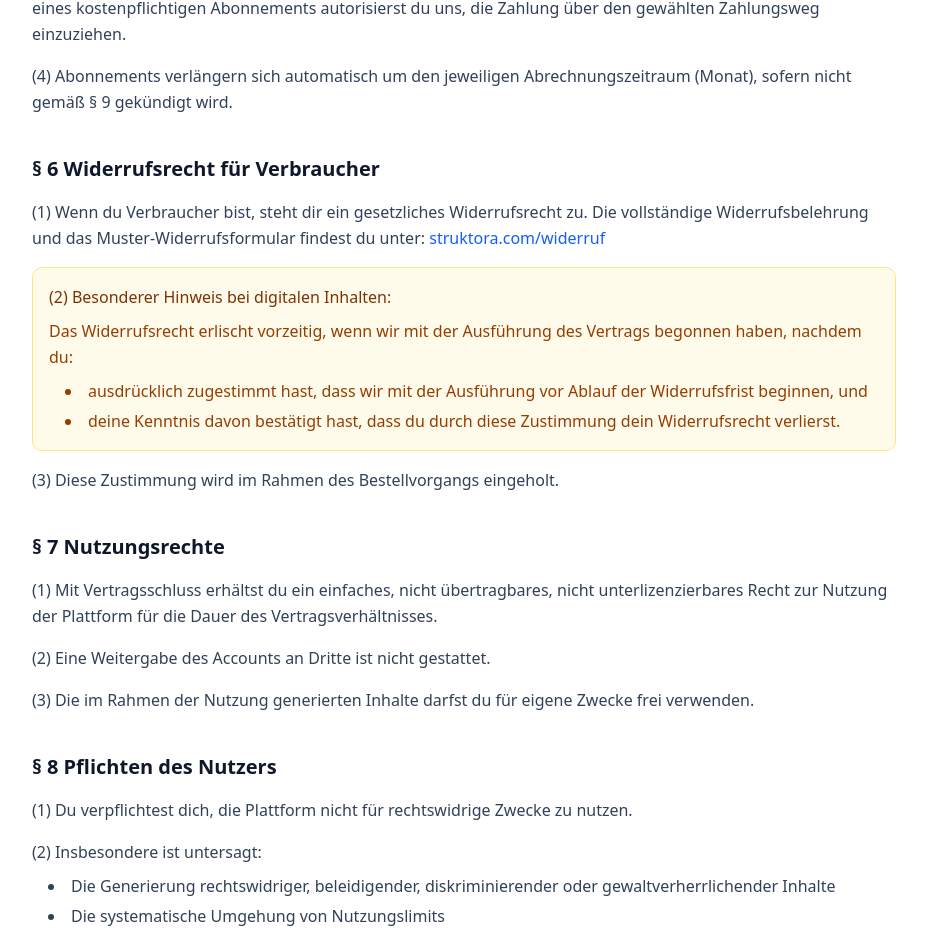
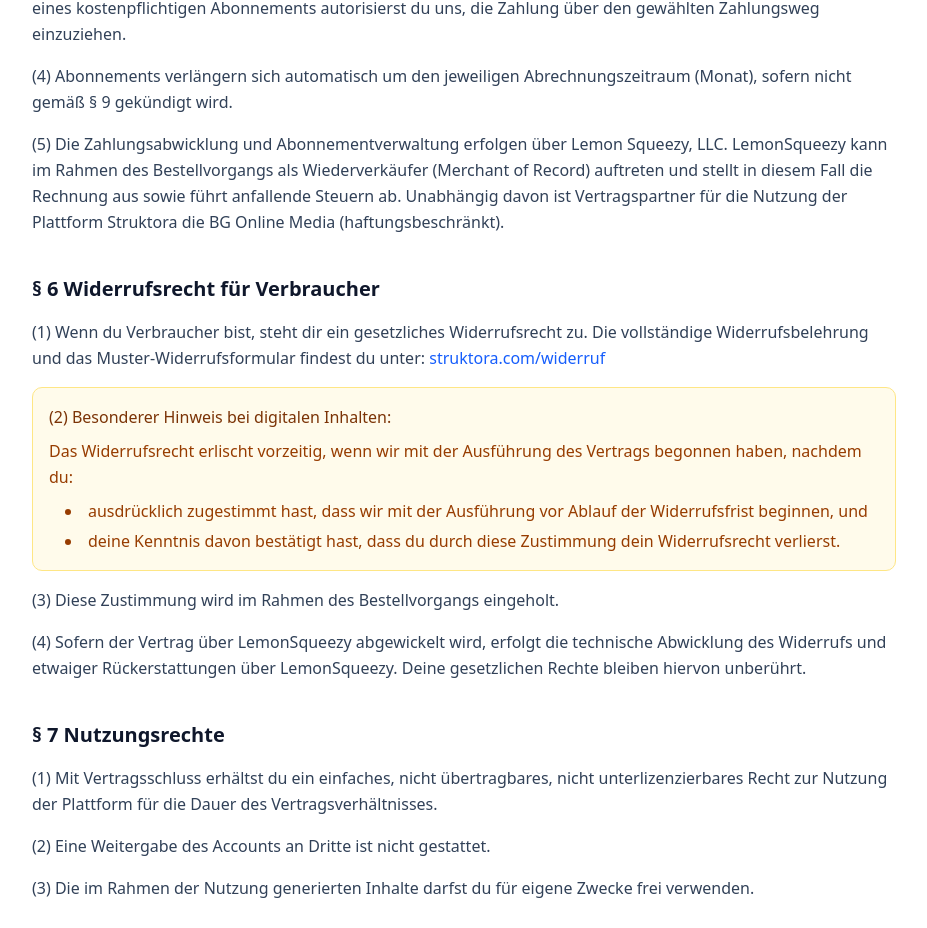
Before and after one commit to berndgalter-lab/struktora, a Next.js app: page /agb in a window 1280 px wide. Shown: the part 1871-2799 px from the top of the page, without its empty margins (176-1103 px from the left). Built offline with nearby package versions, Linux system fonts and the light colour scheme.

Commit message:
update agb und widerruf

```diff
--- a/src/app/(marketing)/agb/page.tsx
+++ b/src/app/(marketing)/agb/page.tsx
@@ -147,6 +147,14 @@ export default function AGBPage() {
               (4) Abonnements verlängern sich automatisch um den jeweiligen
               Abrechnungszeitraum (Monat), sofern nicht gemäß § 9 gekündigt wird.
             </p>
+            <p className="mt-4">
+              (5) Die Zahlungsabwicklung und Abonnementverwaltung erfolgen über
+              Lemon Squeezy, LLC. LemonSqueezy kann im Rahmen des Bestellvorgangs
+              als Wiederverkäufer (Merchant of Record) auftreten und stellt in diesem
+              Fall die Rechnung aus sowie führt anfallende Steuern ab. Unabhängig
+              davon ist Vertragspartner für die Nutzung der Plattform Struktora die
+              BG Online Media (haftungsbeschränkt).
+            </p>
           </section>
 
           {/* § 6 */}
@@ -182,6 +190,11 @@ export default function AGBPage() {
             </div>
             <p className="mt-4">
               (3) Diese Zustimmung wird im Rahmen des Bestellvorgangs eingeholt.
+            </p>
+            <p className="mt-4">
+              (4) Sofern der Vertrag über LemonSqueezy abgewickelt wird, erfolgt die
+              technische Abwicklung des Widerrufs und etwaiger Rückerstattungen über
+              LemonSqueezy. Deine gesetzlichen Rechte bleiben hiervon unberührt.
             </p>
           </section>
 
```
